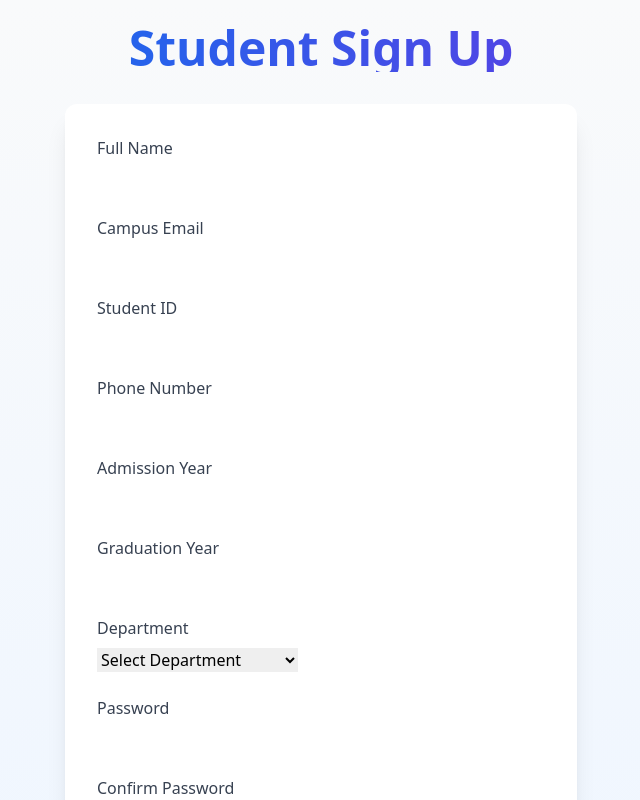
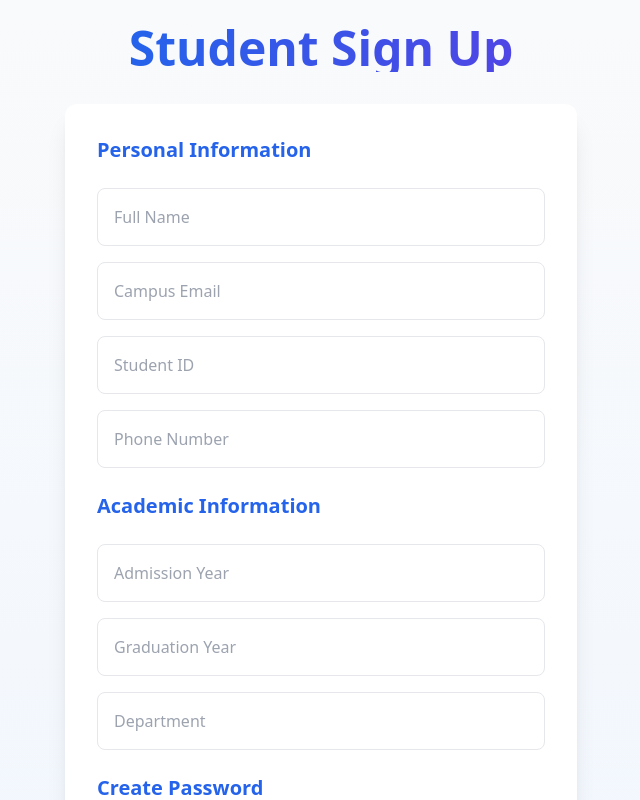
Before and after one commit to RobaChimdesa/Astu-Alumni_Link, a React (Vite) app: page /signup/student in a window 1280 px wide. Shown: the top 800 px of the page, without its empty margins (319-959 px from the left). Built offline with nearby package versions, Linux system fonts and the light colour scheme.

Commit message:
add feature

```diff
--- a/src/Pages/student/StudentSignUp.jsx
+++ b/src/Pages/student/StudentSignUp.jsx
@@ -225,276 +225,24 @@
 
 
 
-
-
-// import React, { useState } from "react";
-// import Footer from "../../Components/Footer";
-
-// const StudentSignUp = () => {
-//   const [formData, setFormData] = useState({
-//     fullName: "",
-//     email: "",
-//     studentId: "",
-//     phoneNumber: "",
-//     admissionYear: "",
-//     graduationYear: "",
-//     department: "",
-//     password: "",
-//     confirmPassword: "",
-//   });
-
-//   const [error, setError] = useState("");
-//   const [message, setMessage] = useState("");
-//   const [isVerifying, setIsVerifying] = useState(false);
-//   const [isSubmitting, setIsSubmitting] = useState(false);
-
-//   // Handle input changes
-//   const handleChange = (e) => {
-//     setFormData({ ...formData, [e.target.name]: e.target.value });
-//   };
-
-//   // Verify Student Before Registration
-//   const verifyStudent = async () => {
-//     setIsVerifying(true);
-//     setError("");
-//     setMessage("");
-
-//     try {
-//       const response = await fetch("http://127.0.0.1:8000/api/verify-student/", {
-//         method: "POST",
-//         headers: { "Content-Type": "application/json" },
-//         body: JSON.stringify({
-//           email: formData.email,
-//           student_id: formData.studentId,
-//         }),
-//       });
-
-//       const data = await response.json();
-//       if (response.ok) {
-//         setMessage("Student verification successful! You can proceed.");
-//         return true;
-//       } else {
-//         setError(data.message || "Verification failed. Please check your details.");
-//         return false;
-//       }
-//     } catch (error) {
-//       setError("Server error. Please try again later.");
-//       return false;
-//     } finally {
-//       setIsVerifying(false);
-//     }
-//   };
-
-//   // Handle Registration Form Submission
-//   const handleSubmit = async (e) => {
-//     e.preventDefault();
-//     setError("");
-//     setMessage("");
-
-//     if (formData.password !== formData.confirmPassword) {
-//       setError("Passwords do not match!");
-//       return;
-//     }
-
-//     const isVerified = await verifyStudent();
-//     if (!isVerified) return;
-
-//     setIsSubmitting(true);
-//     try {
-//       const response = await fetch("http://127.0.0.1:8000/api/register-student/", {
-//         method: "POST",
-//         headers: { "Content-Type": "application/json" },
-//         body: JSON.stringify(formData),
-//       });
-
-//       const data = await response.json();
-//       if (response.ok) {
-//         setMessage("Registration successful! You can now log in.");
-//         setFormData({
-//           fullName: "",
-//           email: "",
-//           studentId: "",
-//           phoneNumber: "",
-//           admissionYear: "",
-//           graduationYear: "",
-//           department: "",
-//           password: "",
-//           confirmPassword: "",
-//         });
-//       } else {
-//         setError(data.message || "Registration failed. Please try again.");
-//       }
-//     } catch (error) {
-//       setError("Server error. Please try again later.");
-//     } finally {
-//       setIsSubmitting(false);
-//     }
-//   };
-
-//   return (
-//     <div className="min-h-screen flex flex-col justify-between bg-gradient-to-b from-gray-50 to-blue-50">
-//       <div className="flex flex-col items-center justify-center flex-grow p-6">
-//         <h1 className="text-4xl md:text-5xl font-extrabold text-center text-transparent bg-clip-text bg-gradient-to-r from-blue-600 to-indigo-600 mb-8">
-//           Student Sign Up
-//         </h1>
-
-//         <form onSubmit={handleSubmit} className="w-full max-w-lg bg-white p-8 rounded-xl shadow-xl space-y-6">
-//           {/* Full Name */}
-//           <div>
-//             <label className="block text-gray-700 font-medium mb-2">Full Name</label>
-//             <input
-//               type="text"
-//               name="fullName"
-//               placeholder="Enter your full name"
-//               required
-//               className="w-full p-4 border rounded-lg focus:ring-2 focus:ring-blue-500"
-//               onChange={handleChange}
-//             />
-//           </div>
-
-//           {/* Email */}
-//           <div>
-//             <label className="block text-gray-700 font-medium mb-2">Campus Email</label>
-//             <input
-//               type="email"
-//               name="email"
-//               placeholder="Enter your campus email"
-//               required
-//               className="w-full p-4 border rounded-lg focus:ring-2 focus:ring-blue-500"
-//               onChange={handleChange}
-//             />
-//           </div>
-
-//           {/* Student ID */}
-//           <div>
-//             <label className="block text-gray-700 font-medium mb-2">Student ID</label>
-//             <input
-//               type="text"
-//               name="studentId"
-//               placeholder="Enter your student ID"
-//               required
-//               className="w-full p-4 border rounded-lg focus:ring-2 focus:ring-blue-500"
-//               onChange={handleChange}
-//             />
-//           </div>
-
-//           {/* Phone Number */}
-//           <div>
-//             <label className="block text-gray-700 font-medium mb-2">Phone Number</label>
-//             <input
-//               type="text"
-//               name="phoneNumber"
-//               placeholder="Enter your phone number"
-//               required
-//               className="w-full p-4 border rounded-lg focus:ring-2 focus:ring-blue-500"
-//               onChange={handleChange}
-//             />
-//           </div>
-
-//           {/* Academic Information */}
-//           <div className="grid grid-cols-2 gap-4">
-//             <div>
-//               <label className="block text-gray-700 font-medium mb-2">Admission Year</label>
-//               <input
-//                 type="number"
-//                 name="admissionYear"
-//                 required
-//                 className="w-full p-4 border rounded-lg focus:ring-2 focus:ring-blue-500"
-//                 onChange={handleChange}
-//               />
-//             </div>
-
-//             <div>
-//               <label className="block text-gray-700 font-medium mb-2">Graduation Year</label>
-//               <input
-//                 type="number"
-//                 name="graduationYear"
-//                 required
-//                 className="w-full p-4 border rounded-lg focus:ring-2 focus:ring-blue-500"
-//                 onChange={handleChange}
-//               />
-//             </div>
-//           </div>
-
-//           {/* Department */}
-//           <div>
-//             <label className="block text-gray-700 font-medium mb-2">Department</label>
-//             <select
-//               name="department"
-//               required
-//               className="w-full p-4 border rounded-lg focus:ring-2 focus:ring-blue-500"
-//               onChange={handleChange}
-//             >
-//               <option value="">Select Department</option>
-//               <option value="Computer Science">Computer Science</option>
-//               <option value="Software Engineering">Software Engineering</option>
-//               <option value="Electrical Engineering">Electrical Engineering</option>
-//               <option value="Mechanical Engineering">Mechanical Engineering</option>
-//               <option value="Civil Engineering">Civil Engineering</option>
-//               <option value="Biomedical Engineering">Biomedical Engineering</option>
-//             </select>
-//           </div>
-
-//           {/* Password & Confirm Password */}
-//           <div>
-//             <label className="block text-gray-700 font-medium mb-2">Password</label>
-//             <input
-//               type="password"
-//               name="password"
-//               required
-//               className="w-full p-4 border rounded-lg focus:ring-2 focus:ring-blue-500"
-//               onChange={handleChange}
-//             />
-//           </div>
-
-//           <div>
-//             <label className="block text-gray-700 font-medium mb-2">Confirm Password</label>
-//             <input
-//               type="password"
-//               name="confirmPassword"
-//               required
-//               className="w-full p-4 border rounded-lg focus:ring-2 focus:ring-blue-500"
-//               onChange={handleChange}
-//             />
-//           </div>
-
-//           {/* Messages */}
-//           {error && <p className="text-red-500">{error}</p>}
-//           {message && <p className="text-green-500">{message}</p>}
-
-//           {/* Submit Button */}
-//           <button type="submit" className="w-full bg-blue-600 text-white py-3 rounded-lg">
-//             {isSubmitting ? "Registering..." : "Register"}
-//           </button>
-//         </form>
-//       </div>
-
-//       <Footer />
-//     </div>
-//   );
-// };
-
-// export default StudentSignUp;
-
-
 import React, { useState } from "react";
-import axios from "axios";
+import Footer from "../../Components/Footer";
 
 const StudentSignUp = () => {
   const [formData, setFormData] = useState({
-    fullName: "",
+    full_name: "",
     email: "",
-    studentId: "",
-    phoneNumber: "",
-    admissionYear: "",
-    graduationYear: "",
+    student_id: "",
+    phone_number: "",
+    admission_year: "",
+    graduation_year: "",
     department: "",
     password: "",
     confirmPassword: "",
   });
 
   const [error, setError] = useState("");
-  const [successMessage, setSuccessMessage] = useState("");
+  const [success, setSuccess] = useState("");
 
   const handleChange = (e) => {
     setFormData({ ...formData, [e.target.name]: e.target.value });
@@ -503,97 +251,95 @@ const StudentSignUp = () => {
   const handleSubmit = async (e) => {
     e.preventDefault();
 
-    // Validate Password Match
     if (formData.password !== formData.confirmPassword) {
       setError("Passwords do not match!");
       return;
     }
 
     setError("");
+    setSuccess("");
 
     try {
-      const response = await axios.post("http://127.0.0.1:8000/api/register/", formData);
-      if (response.data.status === "success") {
-        setSuccessMessage("Registration successful! Redirecting to login...");
-        setTimeout(() => {
-          window.location.href = "/signin"; // Redirect to login page
-        }, 2000);
+      const response = await fetch("http://localhost:8000/api/register/", {
+        method: "POST",
+        headers: {
+          "Content-Type": "application/json",
+        },
+        body: JSON.stringify({
+          full_name: formData.full_name,
+          email: formData.email,
+          student_id: formData.student_id,
+          phone_number: formData.phone_number,
+          admission_year: formData.admission_year,
+          graduation_year: formData.graduation_year,
+          department: formData.department,
+          password: formData.password,
+        }),
+      });
+
+      const data = await response.json();
+
+      if (response.ok) {
+        setSuccess("Registration Successful! Please verify your email.");
+        setFormData({
+          full_name: "",
+          email: "",
+          student_id: "",
+          phone_number: "",
+          admission_year: "",
+          graduation_year: "",
+          department: "",
+          password: "",
+          confirmPassword: "",
+        });
+      } else {
+        setError(data.email || data.student_id || data.error || "Registration failed!");
       }
-    } catch (error) {
-      setError(error.response?.data?.message || "An error occurred. Please try again.");
+    } catch (err) {
+      setError("Failed to connect to server. Please try again.");
     }
   };
 
   return (
     <div className="min-h-screen flex flex-col justify-between bg-gradient-to-b from-gray-50 to-blue-50">
       <div className="flex flex-col items-center justify-center flex-grow p-6">
-        <h1 className="text-4xl md:text-5xl font-extrabold text-center text-transparent bg-clip-text bg-gradient-to-r from-blue-600 to-indigo-600 mb-8">
+        <h1 className="text-4xl md:text-5xl font-extrabold text-center text-transparent bg-clip-text bg-gradient-to-r from-blue-600 to-indigo-600 mb-8 animate-fade-in-down">
           Student Sign Up
         </h1>
-
-        <form onSubmit={handleSubmit} className="w-full max-w-lg bg-white p-8 rounded-xl shadow-xl space-y-6">
-          {/* Personal Information */}
-          <div>
-            <label className="block text-gray-700 font-medium mb-2">Full Name</label>
-            <input type="text" name="fullName" required className="input-field" onChange={handleChange} />
+        <form
+          onSubmit={handleSubmit}
+          className="w-full max-w-lg bg-white p-8 rounded-xl shadow-xl space-y-6 transform transition-all duration-300 animate-fade-in"
+        >
+          <div className="space-y-4">
+            <h2 className="text-xl font-semibold text-blue-600 mb-2">Personal Information</h2>
+            <input type="text" name="full_name" value={formData.full_name} placeholder="Full Name" required className="w-full p-4 border border-gray-200 rounded-lg" onChange={handleChange} />
+            <input type="email" name="email" value={formData.email} placeholder="Campus Email" required className="w-full p-4 border border-gray-200 rounded-lg" onChange={handleChange} />
+            <input type="text" name="student_id" value={formData.student_id} placeholder="Student ID" required className="w-full p-4 border border-gray-200 rounded-lg" onChange={handleChange} />
+            <input type="text" name="phone_number" value={formData.phone_number} placeholder="Phone Number" required className="w-full p-4 border border-gray-200 rounded-lg" onChange={handleChange} />
           </div>
 
-          <div>
-            <label className="block text-gray-700 font-medium mb-2">Campus Email</label>
-            <input type="email" name="email" required className="input-field" onChange={handleChange} />
+          <div className="space-y-4">
+            <h2 className="text-xl font-semibold text-blue-600 mb-2">Academic Information</h2>
+            <input type="number" name="admission_year" value={formData.admission_year} placeholder="Admission Year" required className="w-full p-4 border border-gray-200 rounded-lg" onChange={handleChange} />
+            <input type="number" name="graduation_year" value={formData.graduation_year} placeholder="Graduation Year" required className="w-full p-4 border border-gray-200 rounded-lg" onChange={handleChange} />
+            <input type="text" name="department" value={formData.department} placeholder="Department" required className="w-full p-4 border border-gray-200 rounded-lg" onChange={handleChange} />
           </div>
 
-          <div>
-            <label className="block text-gray-700 font-medium mb-2">Student ID</label>
-            <input type="text" name="studentId" required className="input-field" onChange={handleChange} />
+          <div className="space-y-4">
+            <h2 className="text-xl font-semibold text-blue-600 mb-2">Create Password</h2>
+            <input type="password" name="password" value={formData.password} placeholder="Password" required className="w-full p-4 border border-gray-200 rounded-lg" onChange={handleChange} />
+            <input type="password" name="confirmPassword" value={formData.confirmPassword} placeholder="Confirm Password" required className="w-full p-4 border border-gray-200 rounded-lg" onChange={handleChange} />
           </div>
 
-          <div>
-            <label className="block text-gray-700 font-medium mb-2">Phone Number</label>
-            <input type="text" name="phoneNumber" required className="input-field" onChange={handleChange} />
-          </div>
+          {error && <p className="text-red-500 text-center">{error}</p>}
+          {success && <p className="text-green-500 text-center">{success}</p>}
 
-          {/* Academic Information */}
-          <div>
-            <label className="block text-gray-700 font-medium mb-2">Admission Year</label>
-            <input type="number" name="admissionYear" required className="input-field" onChange={handleChange} />
-          </div>
-
-          <div>
-            <label className="block text-gray-700 font-medium mb-2">Graduation Year</label>
-            <input type="number" name="graduationYear" required className="input-field" onChange={handleChange} />
-          </div>
-
-          <div>
-            <label className="block text-gray-700 font-medium mb-2">Department</label>
-            <select name="department" required className="input-field" onChange={handleChange}>
-              <option value="">Select Department</option>
-              <option value="Computer Science">Computer Science</option>
-              <option value="Software Engineering">Software Engineering</option>
-              <option value="Electrical Engineering">Electrical Engineering</option>
-              <option value="Mechanical Engineering">Mechanical Engineering</option>
-              <option value="Civil Engineering">Civil Engineering</option>
-              <option value="Biomedical Engineering">Biomedical Engineering</option>
-            </select>
-          </div>
-
-          {/* Password Section */}
-          <div>
-            <label className="block text-gray-700 font-medium mb-2">Password</label>
-            <input type="password" name="password" required className="input-field" onChange={handleChange} />
-          </div>
-
-          <div>
-            <label className="block text-gray-700 font-medium mb-2">Confirm Password</label>
-            <input type="password" name="confirmPassword" required className="input-field" onChange={handleChange} />
-          </div>
-
-          {error && <p className="text-red-500">{error}</p>}
-          {successMessage && <p className="text-green-500">{successMessage}</p>}
-
-          <button type="submit" className="btn-primary">Register</button>
+          <button type="submit" className="w-full bg-blue-600 text-white font-semibold py-4 rounded-lg hover:bg-blue-700">
+            Register
+          </button>
         </form>
       </div>
+      <Footer />
     </div>
   );
 };
```
